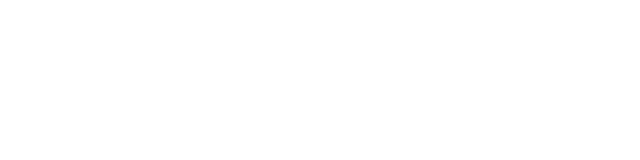
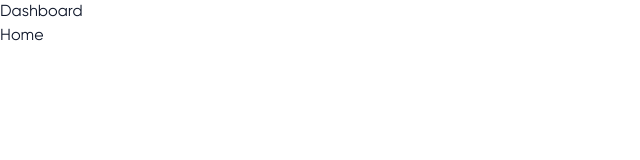
Before and after one commit to safidy1863/Quiz-ko-web, a React (Vite) app: page /dashboard/home in a window 1280 px wide. Before the commit this address had no page. Shown: the top 160 px of the page, without its empty margins (0-640 px from the left). Built offline with nearby package versions, Linux system fonts and the light colour scheme.

Commit message:
structure for dashboard
Signed-off-by: ROBUSTE Manohisafidy <robustemmanuel@gmail.com>

```diff
--- a/src/constants/paths.constants.ts
+++ b/src/constants/paths.constants.ts
@@ -1,3 +1,4 @@
 export const paths = {
   auth: "/auth",
+  dashboard: "/dashboard",
 };
--- /dev/null
+++ b/src/modules/dashboard/constants/index.ts
@@ -0,0 +1 @@
+export * from "./paths-dashboard.constants";
--- /dev/null
+++ b/src/modules/dashboard/constants/paths-dashboard.constants.ts
@@ -0,0 +1,5 @@
+export const pathsDashboard = {
+    home : "home",
+    students : "students",
+    profile : "profile"
+}
--- /dev/null
+++ b/src/modules/dashboard/contents/sidebar/index.tsx
@@ -0,0 +1,7 @@
+import React from "react";
+
+type Props = {};
+
+export const Sidebar = (props: Props) => {
+  return <div>Sidebar</div>;
+};
--- /dev/null
+++ b/src/modules/dashboard/index.tsx
@@ -0,0 +1,13 @@
+import { Outlet } from "react-router-dom";
+import { DashboardRoutes } from "./routes";
+
+const Dashboard = () => {
+  return (
+    <div>
+      Dashboard
+      <Outlet />
+    </div>
+  );
+};
+
+export { DashboardRoutes, Dashboard };
--- /dev/null
+++ b/src/modules/dashboard/pages/home/index.tsx
@@ -0,0 +1,7 @@
+import React from "react";
+
+type Props = {};
+
+export const Home = (props: Props) => {
+  return <div>Home</div>;
+};
--- /dev/null
+++ b/src/modules/dashboard/pages/index.ts
@@ -0,0 +1 @@
+export * from "./home";
--- /dev/null
+++ b/src/modules/dashboard/routes/dashboard.routes.tsx
@@ -0,0 +1,15 @@
+import { TRoute } from "@/types";
+import { pathsDashboard } from "../constants";
+import { Home } from "../pages";
+import { Navigate } from "react-router-dom";
+
+export const DashboardRoutes: TRoute[] = [
+  {
+    path: pathsDashboard.home,
+    element: <Home />,
+  },
+  {
+    path: "",
+    element: <Navigate to={pathsDashboard.home} replace />,
+  },
+];
--- /dev/null
+++ b/src/modules/dashboard/routes/index.ts
@@ -0,0 +1 @@
+export * from "./dashboard.routes";
--- a/src/routes/routes.tsx
+++ b/src/routes/routes.tsx
@@ -1,5 +1,6 @@
 import { paths } from "@/constants";
 import { AuthRoutes } from "@/modules/auth";
+import { Dashboard, DashboardRoutes } from "@/modules/dashboard";
 import { TRoute } from "@/types";
 import { Navigate, Outlet } from "react-router-dom";
 
@@ -10,6 +11,11 @@
     children: AuthRoutes,
   },
   {
+    path : paths.dashboard,
+    element : <Dashboard />,
+    children : DashboardRoutes
+  },
+  {
     path: "",
     element: <Navigate to={paths.auth} replace />,
   },
```
Also changed, not shown: src/modules/dashboard/contents/index.ts (added).
